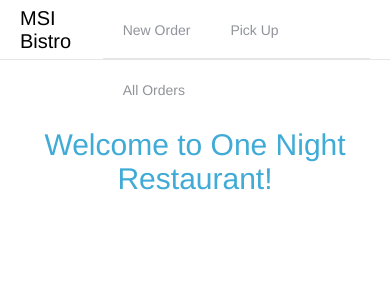
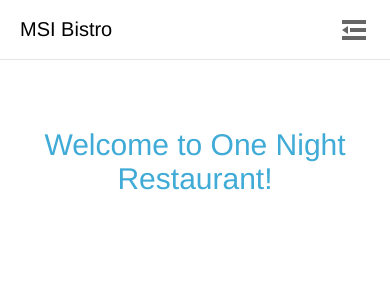
Before and after one commit to haozihong/one-night-restaurant, a Vue app in the folder onr-vue/: page /#/ in a window 390 px wide. Shown: the top 300 px of the page. Built offline with nearby package versions, Linux system fonts and the light colour scheme.

Commit message:
[frontend] implement responsive drawer; minor design change

```diff
--- a/onr-vue/src/views/AllOrders.vue
+++ b/onr-vue/src/views/AllOrders.vue
@@ -5,7 +5,7 @@
         <el-input v-model="searchForm.keyword" placeholder="Keyword"></el-input>
       </el-form-item>
       <el-form-item label="By:">
-        <el-select v-model="searchForm.searchBy" placeholder="Search By">
+        <el-select v-model="searchForm.searchBy" placeholder="Search By" style="width: 10rem">
           <el-option label="Order ID" value="orderId"></el-option>
           <el-option label="Customer ID" value="customerId"></el-option>
           <el-option label="Customer Name" value="customerName"></el-option>
--- a/onr-vue/src/views/Home.vue
+++ b/onr-vue/src/views/Home.vue
@@ -3,11 +3,16 @@
     <el-container>
       <el-header id="home-header">
         <span class="title">MSI Bistro</span>
-        <el-menu router mode="horizontal">
+        <el-menu router mode="horizontal" class="hidden-xs-only">
           <el-menu-item index="/new-order">New Order</el-menu-item>
           <el-menu-item index="/pick-up">Pick Up</el-menu-item>
           <el-menu-item index="/all-orders">All Orders</el-menu-item>
         </el-menu>
+        <span style="margin-left: auto; align-self: center">
+            <i class="hidden-sm-and-up el-icon-s-fold"
+               style="color: #666; cursor:pointer; font-size: 2rem"
+               @click="showDrawer = true"></i>
+        </span>
       </el-header>
 
       <el-main>
@@ -18,12 +23,22 @@
       </el-main>
     </el-container>
 
+    <el-drawer title="ONR" :visible.sync="showDrawer" size="40%">
+      <el-menu router>
+        <el-menu-item index="/new-order" @click="showDrawer = false">New Order</el-menu-item>
+        <el-menu-item index="/pick-up" @click="showDrawer = false">Pick Up</el-menu-item>
+        <el-menu-item index="/all-orders" @click="showDrawer = false">All Orders</el-menu-item>
+      </el-menu>
+    </el-drawer>
   </div>
 </template>
 
 <script>
 export default {
-  name: 'Home'
+  name: 'Home',
+  data: () => ({
+    showDrawer: false
+  })
 }
 </script>
 
```
